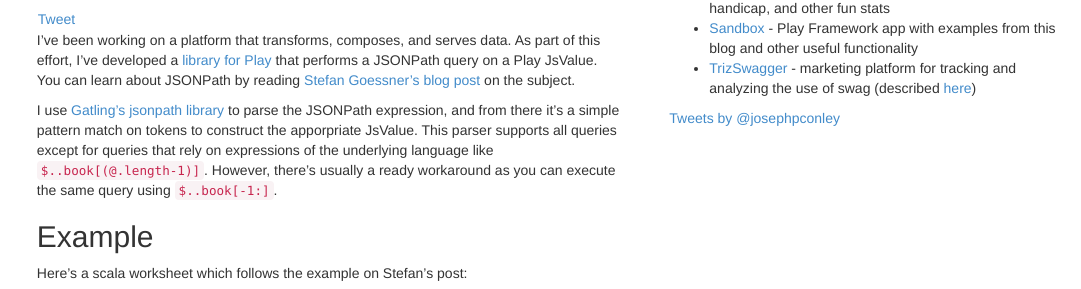
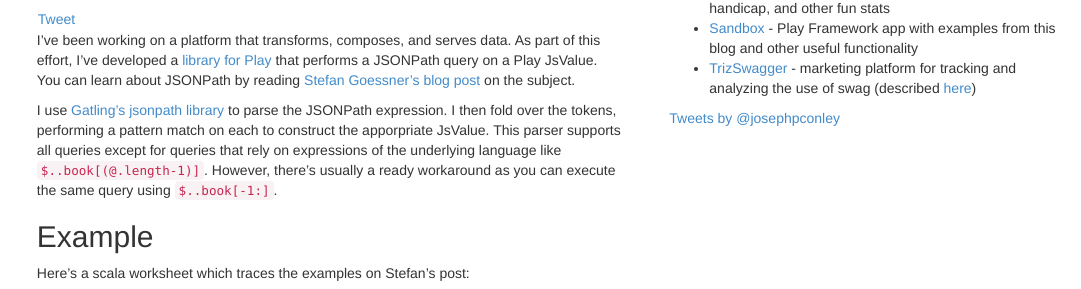
Before and after one commit to josephpconley/josephpconley.github.io, a Jekyll site: the page built from _posts/2014-4-15-jsonpath-for-play.md, in a window 1280 px wide, cut to the strip 182-471 px from the top of the page. Shown: the whole strip, without its empty margins (199-1280 px from the left). Built offline with Jekyll 4.4.1, drawn with Linux system fonts in a browser that asks for light colours; a script that is not in the unit is left out; comment, search, counter and statistics services are not loaded.

Commit message:
final draft

```diff
--- a/_posts/2014-4-15-jsonpath-for-play.md
+++ b/_posts/2014-4-15-jsonpath-for-play.md
@@ -8,11 +8,11 @@ published: true
 
 I've been working on a platform that transforms, composes, and serves data.  As part of this effort, I've developed a [library for Play](https://github.com/josephpconley/play-jsonpath) that performs a JSONPath query on a Play JsValue. You can learn about JSONPath by reading [Stefan Goessner's blog post](http://goessner.net/articles/JsonPath/) on the subject.
 
-I use [Gatling's jsonpath library](https://github.com/gatling/jsonpath) to parse the JSONPath expression, and from there it's a simple pattern match on tokens to construct the apporpriate JsValue.  This parser supports all queries except for queries that rely on expressions of the underlying language like `$..book[(@.length-1)]`.  However, there's usually a ready workaround as you can execute the same query using `$..book[-1:]`.
+I use [Gatling's jsonpath library](https://github.com/gatling/jsonpath) to parse the JSONPath expression.  I then fold over the tokens, performing a pattern match on each to construct the apporpriate JsValue.  This parser supports all queries except for queries that rely on expressions of the underlying language like `$..book[(@.length-1)]`.  However, there's usually a ready workaround as you can execute the same query using `$..book[-1:]`.
 
 ##Example
 
-Here's a scala worksheet which follows the example on Stefan's post:
+Here's a scala worksheet which traces the examples on Stefan's post:
 
 {% gist 10647739 %}
 
```
